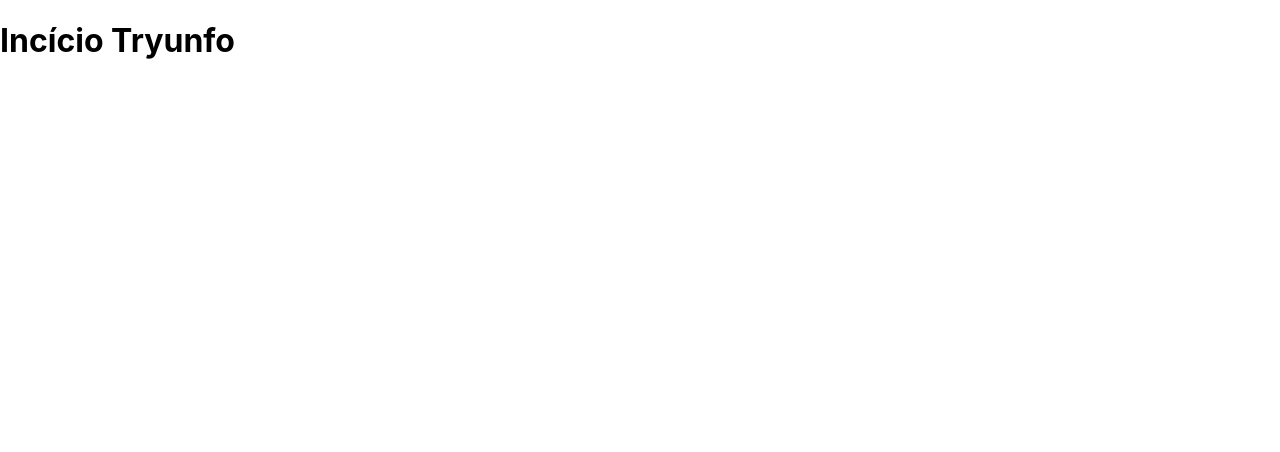
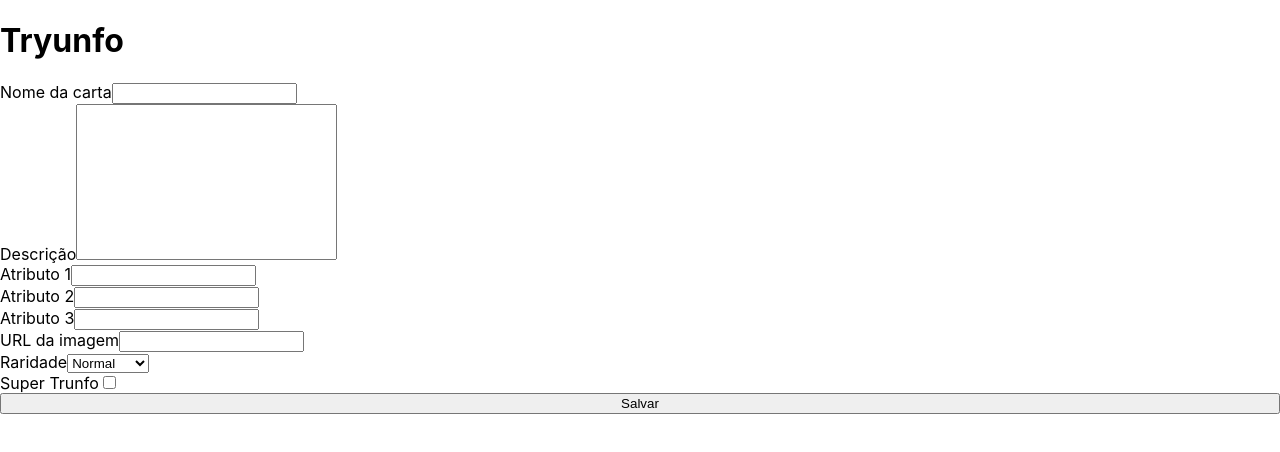
Before and after one commit to barbarazaidan/trybe-projeto-09-Tryunfo, a React (Create React App) app: page / in a window 1280 px wide. Shown: the top 452 px of the page. Built offline with nearby package versions, Linux system fonts and the light colour scheme.

Commit message:
finaliza requisito 1

```diff
--- /dev/null
+++ b/src/App.css
@@ -0,0 +1,8 @@
+.cartForm {
+  display: flex;
+  flex-direction: column;
+}
+
+.cartForm textarea {
+  resize: none;
+}
--- a/src/App.js
+++ b/src/App.js
@@ -1,10 +1,13 @@
 import React from 'react';
+import Form from './components/Form';
+import './App.css';
 
 class App extends React.Component {
   render() {
     return (
       <div>
-        <h1>Incício Tryunfo</h1>
+        <h1>Tryunfo</h1>
+        <Form />
       </div>
     );
   }
--- /dev/null
+++ b/src/components/Form.jsx
@@ -0,0 +1,90 @@
+import React from 'react';
+
+class Form extends React.Component {
+  render() {
+    return (
+      <form className="cartForm">
+        <label htmlFor="cartName">
+          Nome da carta
+          <input
+            type="text"
+            name="cartName"
+            data-testid="name-input"
+          />
+        </label>
+
+        <label htmlFor="cartDescription">
+          Descrição
+          <textarea
+            name="cartDescription"
+            cols="30"
+            rows="10"
+            data-testid="description-input"
+          />
+        </label>
+
+        <label htmlFor="cartAttribute1">
+          Atributo 1
+          <input
+            type="number"
+            name="cartAttribute1"
+            data-testid="attr1-input"
+          />
+        </label>
+
+        <label htmlFor="cartAttribute2">
+          Atributo 2
+          <input
+            type="number"
+            name="cartAttribute2"
+            data-testid="attr2-input"
+          />
+        </label>
+
+        <label htmlFor="cartAttribute3">
+          Atributo 3
+          <input
+            type="number"
+            name="cartAttribute3"
+            data-testid="attr3-input"
+          />
+        </label>
+
+        <label htmlFor="cartUrlImage">
+          URL da imagem
+          <input
+            type="text"
+            name="cartUrlImage"
+            data-testid="image-input"
+          />
+        </label>
+
+        <label htmlFor="cartRarity">
+          Raridade
+          <select
+            name="cartRarity"
+            data-testid="rare-input"
+          >
+            <option value="normal">Normal</option>
+            <option value="raro">Raro</option>
+            <option value="muito raro">Muito raro</option>
+          </select>
+        </label>
+
+        <label htmlFor="cartTrunfo">
+          Super Trunfo
+          <input
+            type="checkbox"
+            name="cartTrunfo"
+            value="trunfo"
+            data-testid="trunfo-input"
+          />
+        </label>
+
+        <button type="button" data-testid="save-button">Salvar</button>
+      </form>
+    );
+  }
+}
+
+export default Form;
```
